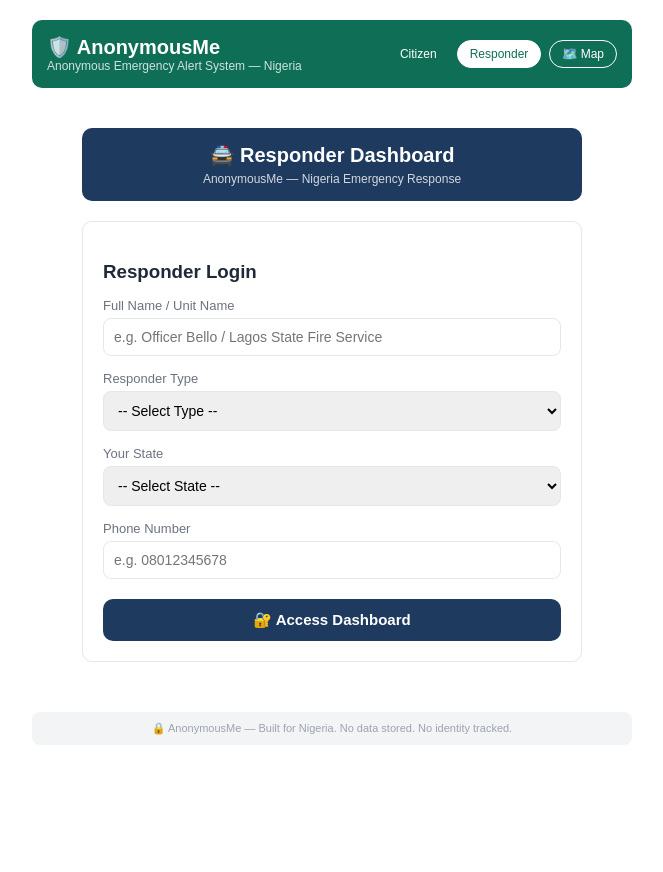
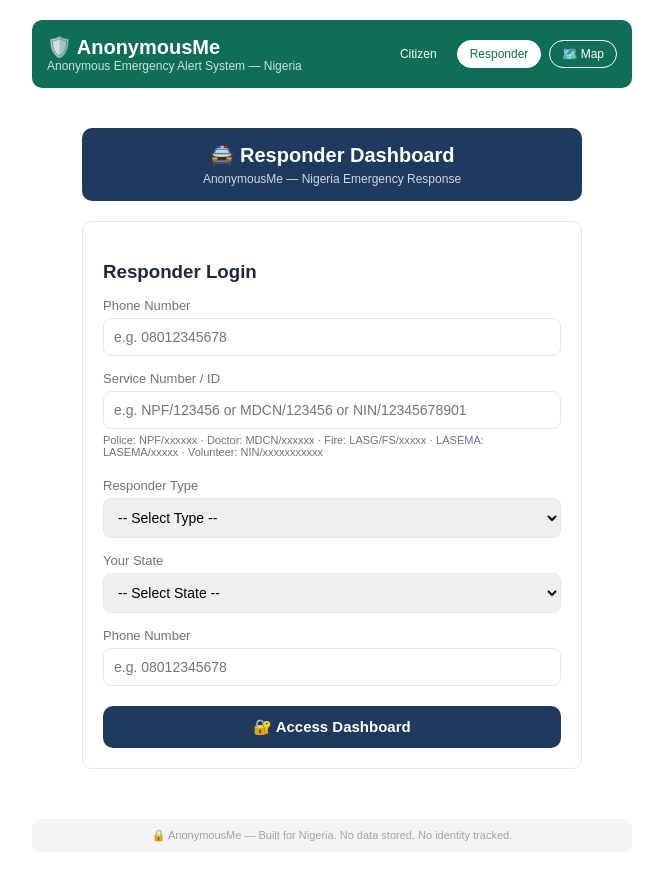
Before and after one commit to sundrecommunication-arch/anonymousme-frontend, a React (Create React App) app: page / in a window 1280 px wide. Both pictures are taken after a click on the button "Responder". Shown: the whole page, without its empty margins (308-971 px from the left). Before the commit the page ends 800 px from the top, so only its background shows below. Built offline with nearby package versions, Linux system fonts and the light colour scheme.

Commit message:
add service number to responder login

```diff
--- a/src/responderdashboard.js
+++ b/src/responderdashboard.js
@@ -26,6 +26,7 @@ function ResponderDashboard() {
   const [responderName, setResponderName] = useState('');
   const [responderState, setResponderState] = useState('');
   const [responderPhone, setResponderPhone] = useState('');
+  const [serviceNumber, setServiceNumber] = useState('');
   const [alerts, setAlerts] = useState([]);
   const [loading, setLoading] = useState(false);
   const [lastUpdated, setLastUpdated] = useState(null);
@@ -56,12 +57,18 @@ function ResponderDashboard() {
     setLoading(true);
     try {
       const fcmToken = await requestNotificationPermission();
+      if (!serviceNumber) {
+        alert('Please enter your service number to verify your identity.');
+        setLoading(false);
+        return;
+      }
+
       await axios.post(`${API_URL}/api/responder/register`, {
         name: responderName,
         type: responderType,
         zone: responderState,
         phone: responderPhone,
-        fcmToken: fcmToken,
+        serviceNumber: serviceNumber,
       });
       setIsLoggedIn(true);
     } catch (error) {
@@ -122,13 +129,24 @@ function ResponderDashboard() {
         <div style={{ backgroundColor: 'white', border: '1px solid #E5E7EB', borderRadius: '10px', padding: '20px' }}>
           <h3 style={{ color: '#1F2937', marginBottom: '15px' }}>Responder Login</h3>
 
-          <label style={{ fontSize: '13px', color: '#6B7280', display: 'block', marginBottom: '5px' }}>Full Name / Unit Name</label>
+          <label style={{ fontSize: '13px', color: '#6B7280', display: 'block', marginBottom: '5px' }}>Phone Number</label>
           <input
-            value={responderName}
-            onChange={e => setResponderName(e.target.value)}
-            placeholder='e.g. Officer Bello / Lagos State Fire Service'
+            value={responderPhone}
+            onChange={e => setResponderPhone(e.target.value)}
+            placeholder='e.g. 08012345678'
             style={{ width: '100%', padding: '10px', borderRadius: '8px', border: '1px solid #E5E7EB', marginBottom: '15px', fontSize: '14px', boxSizing: 'border-box' }}
           />
+
+          <label style={{ fontSize: '13px', color: '#6B7280', display: 'block', marginBottom: '5px' }}>Service Number / ID</label>
+          <input
+            value={serviceNumber}
+            onChange={e => setServiceNumber(e.target.value)}
+            placeholder='e.g. NPF/123456 or MDCN/123456 or NIN/12345678901'
+            style={{ width: '100%', padding: '10px', borderRadius: '8px', border: '1px solid #E5E7EB', marginBottom: '5px', fontSize: '14px', boxSizing: 'border-box' }}
+          />
+          <div style={{ fontSize: '11px', color: '#6B7280', marginBottom: '20px' }}>
+            Police: NPF/xxxxxx · Doctor: MDCN/xxxxxx · Fire: LASG/FS/xxxxx · LASEMA: LASEMA/xxxxx · Volunteer: NIN/xxxxxxxxxxx
+          </div>
 
           <label style={{ fontSize: '13px', color: '#6B7280', display: 'block', marginBottom: '5px' }}>Responder Type</label>
           <select
```
